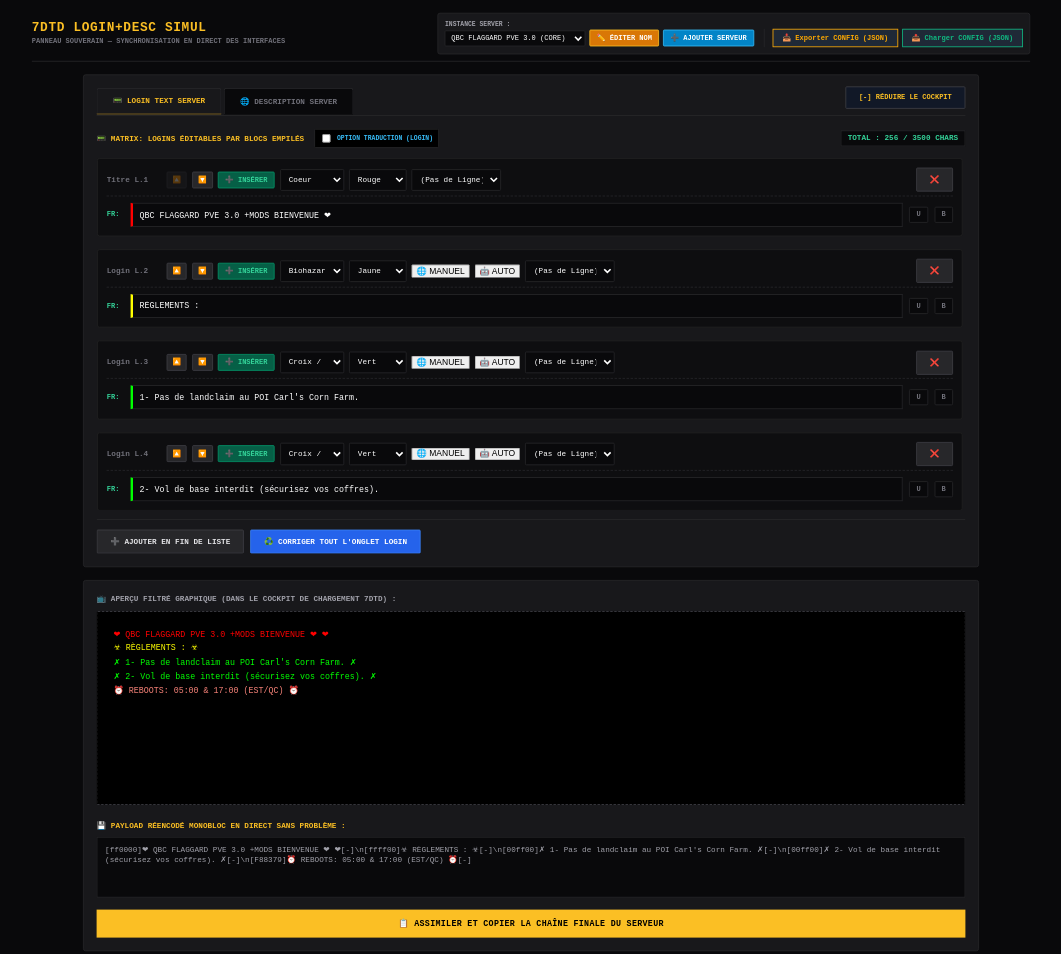
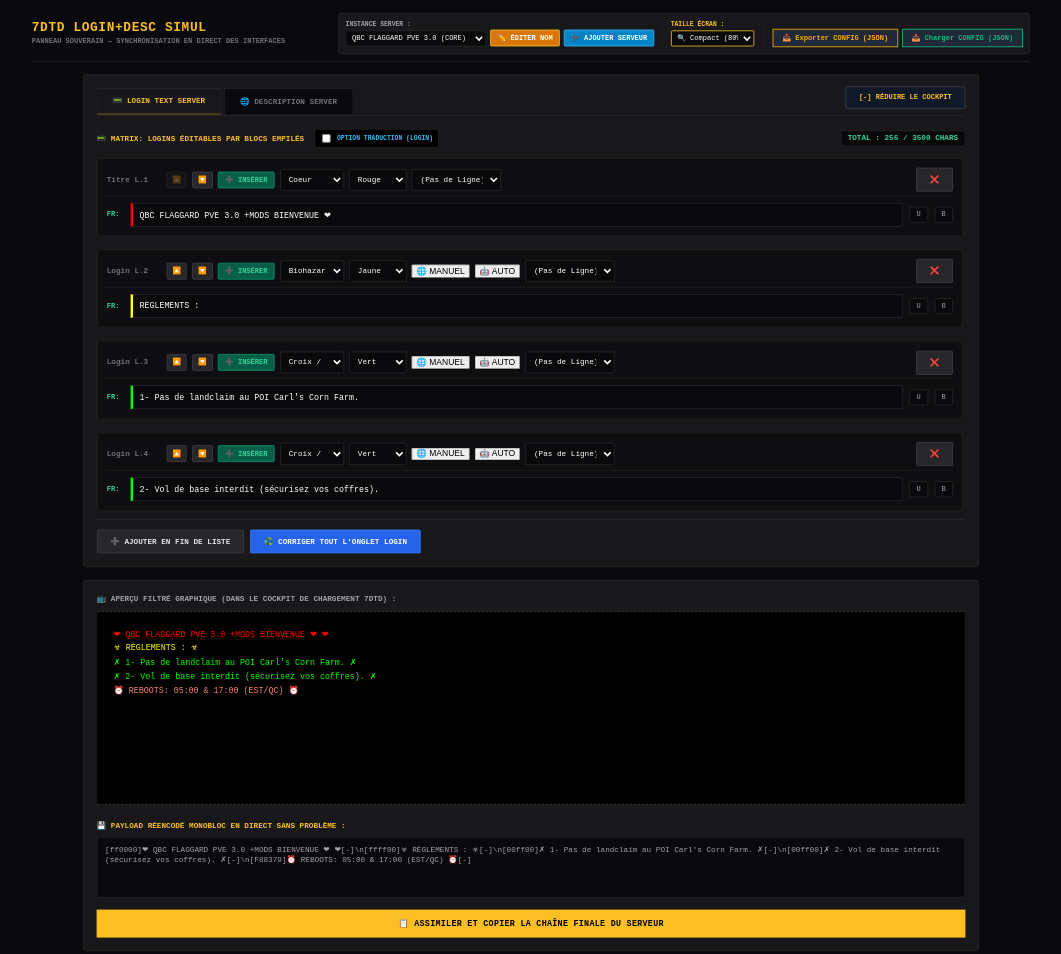
Before and after one commit to LaTrouTe11/7DTD-LOGIN-DESC-SIMUL, a plain HTML site: page index.html in a window 1280 px wide. Shown: the top 954 px of the page, without its empty margins (109-1170 px from the left). Drawn offline with Linux system fonts and the light colour scheme.

Commit message:
Add files via upload

```diff
--- a/index.html
+++ b/index.html
@@ -18,6 +18,8 @@
         </div>
 
         <div style="display: flex; align-items: center; gap: 12px; padding: 10px; border: 1px solid #27272a; border-radius: 4px; background-color: #18181b;">
+            <div style="display: flex; flex-wrap: wrap; gap: 12px; align-items: center;">
+                <!-- SECTEUR SÉLECTION SERVEUR -->
                 <div style="display: flex; flex-direction: column; gap: 4px;">
                     <label style="font-size: 10px; color: #a1a1aa; font-weight: bold; text-transform: uppercase;">Instance Server :</label>
                     <div style="display: flex; gap: 6px; align-items: center;">
@@ -27,6 +29,18 @@
                         </select>
                         <button type="button" class="btn-action" style="padding: 5px 10px; font-size: 11px; background-color: #d97706; border-color: #fbbf24; color: #fff;" onclick="editCurrentServerName()">✏️ ÉDITER NOM</button>
                         <button type="button" class="btn-action" style="padding: 5px 10px; font-size: 11px; background-color: #0284c7; border-color: #38bdf8; color: #fff;" onclick="createNewServerInstance()">➕ AJOUTER SERVEUR</button>
+                    </div>
+                </div>
+
+                <!-- OPTION TAILLE ÉCRAN (ZOOM DYNAMIQUE) -->
+                <div style="display: flex; flex-direction: column; gap: 4px; border-left: 1px dashed #27272a; padding-left: 12px;">
+                    <label style="font-size: 10px; color: #fbbf24; font-weight: bold; text-transform: uppercase;">Taille Écran :</label>
+                    <select id="uiZoomSelect" class="line-select" style="padding: 5px; font-size: 11px; width: 130px; border-color: #fbbf24;" onchange="changeUiZoom(this.value)">
+                        <option value="100">🔍 Standard (100%)</option>
+                        <option value="90">🔍 Médium (90%)</option>
+                        <option value="80" selected>🔍 Compact (80%)</option>
+                        <option value="70">🔍 Mini (70%)</option>
+                    </select>
                 </div>
             </div>
 
@@ -66,12 +80,11 @@
 
                     <div style="border-top: 1px solid #27272a; padding-top: 15px; display: flex; gap: 10px; flex-wrap: wrap;">
                         <button type="button" class="btn-action" onclick="addNewLine()">➕ AJOUTER EN FIN DE LISTE</button>
-                        <!-- BOUTON CIBLÉ SUR L'ONGLET LOGIN POUR ÉVITER LES CONFLITS -->
+                        <!-- BOUTON SÉCURISÉ LOGIQUE ORIGINAL LOGIN -->
                         <button type="button" class="btn-action" style="background-color: #2563eb; border-color: #3b82f6; color: #fff; font-weight: bold;" onclick="translateAllActiveLines()">♻️ CORRIGER TOUT L'ONGLET LOGIN</button>
                         <div id="alertBox" class="alert-banner">⚠️ DÉPASSEMENT CAPITAL DU LIEN : LE SERVEUR COUPERA LE MOTD !</div>
                     </div>
                 </div>
-
                 <!-- ONGLET 2 : MATRICE DES DESCRIPTIONS PROTÉGÉES -->
                 <div id="content-desc" class="tab-content">
                     <div style="display: flex; justify-content: space-between; align-items: center; margin-bottom: 15px;">
@@ -89,7 +102,7 @@
 
                     <div style="border-top: 1px solid #27272a; padding-top: 15px; display: flex; gap: 10px; flex-wrap: wrap;">
                         <button type="button" class="btn-action" onclick="addNewDescLine()">➕ AJOUTER EN FIN DE LISTE</button>
-                        <!-- BOUTON CIBLÉ SUR L'ONGLET DESCRIPTION POUR ÉVITER LES CONFLITS -->
+                        <!-- BOUTON SÉCURISÉ LOGIQUE ORIGINAL DESCRIPTION -->
                         <button type="button" class="btn-action" style="background-color: #2563eb; border-color: #3b82f6; color: #fff; font-weight: bold;" onclick="translateAllActiveLines()">♻️ CORRIGER TOUT L'ONGLET DESCRIPTION</button>
                         <div id="descAlertBox" class="alert-banner">⚠️ EXPA-MÉMOIRE : VOTRE DESCRIPTION SURPASSE LE QUOTA DÉFINI !</div>
                     </div>
```
Lines whose indentation alone changed are shown as unchanged.
